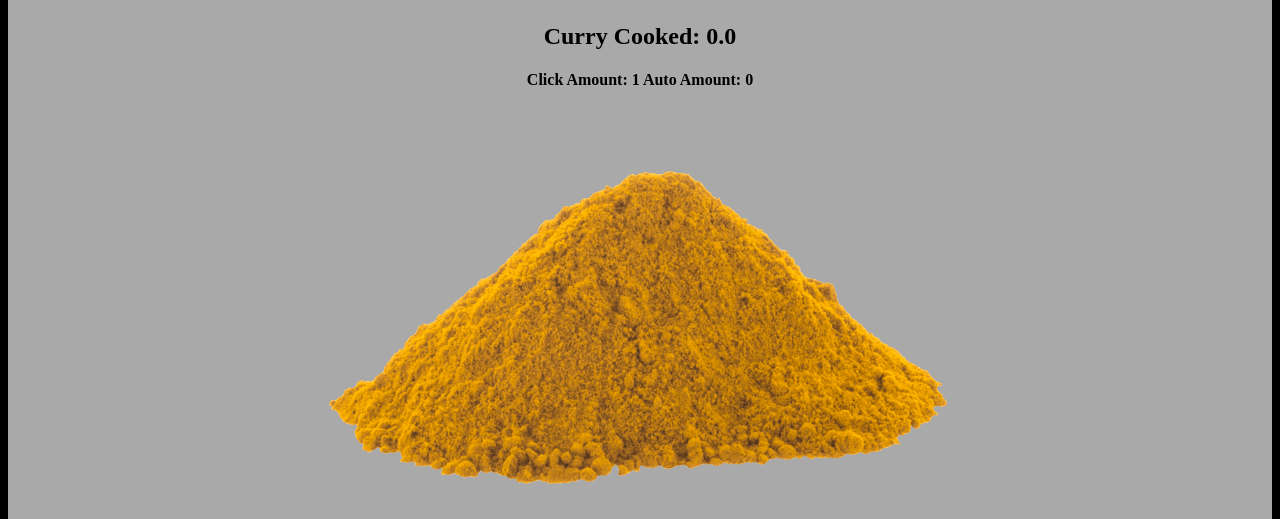
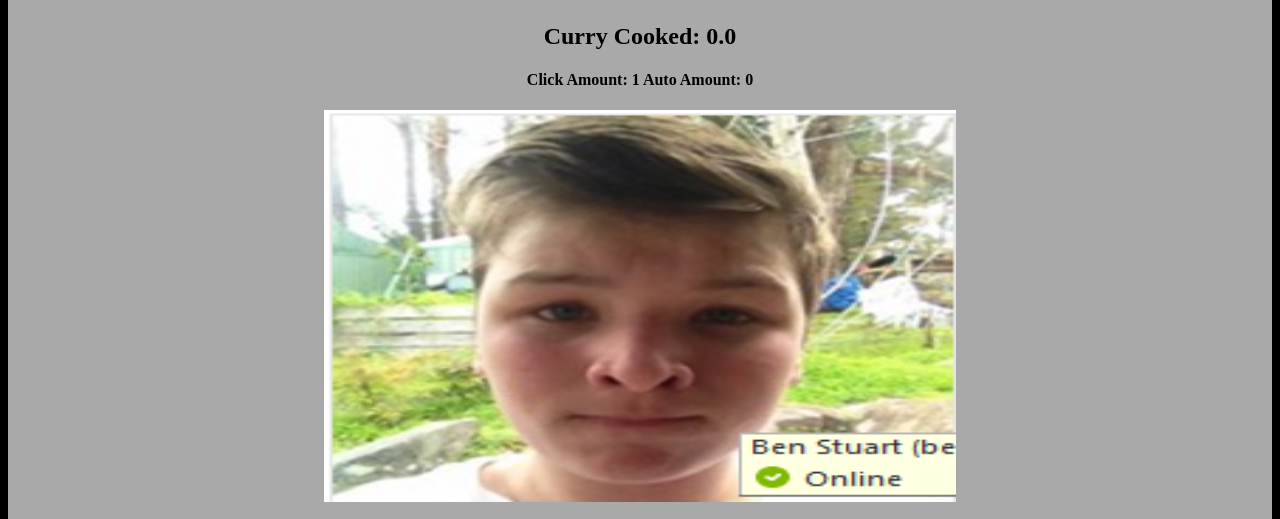
Before and after one commit to JakeAnderson14/CurryClicker.github.io, a plain HTML site: page index.html in a window 1280 px wide. Shown: the part 102-621 px from the top of the page. Drawn offline with Linux system fonts and the light colour scheme.

Commit message:
Update index.html

```diff
--- a/index.html
+++ b/index.html
@@ -15,7 +15,8 @@
 			</div>
 			<div id="mid">
 				<center>
-				<img id="curry" src="core\images\curry.png" onClick="onClick()">
+				<!-- <img id="curry" src="core\images\curry.png" onClick="onClick()"> -->
+				<img id="curry" src="core\images\easteregg.png" onClick="onClick()">
 				</center>
 			</div>
 			<center>
```
